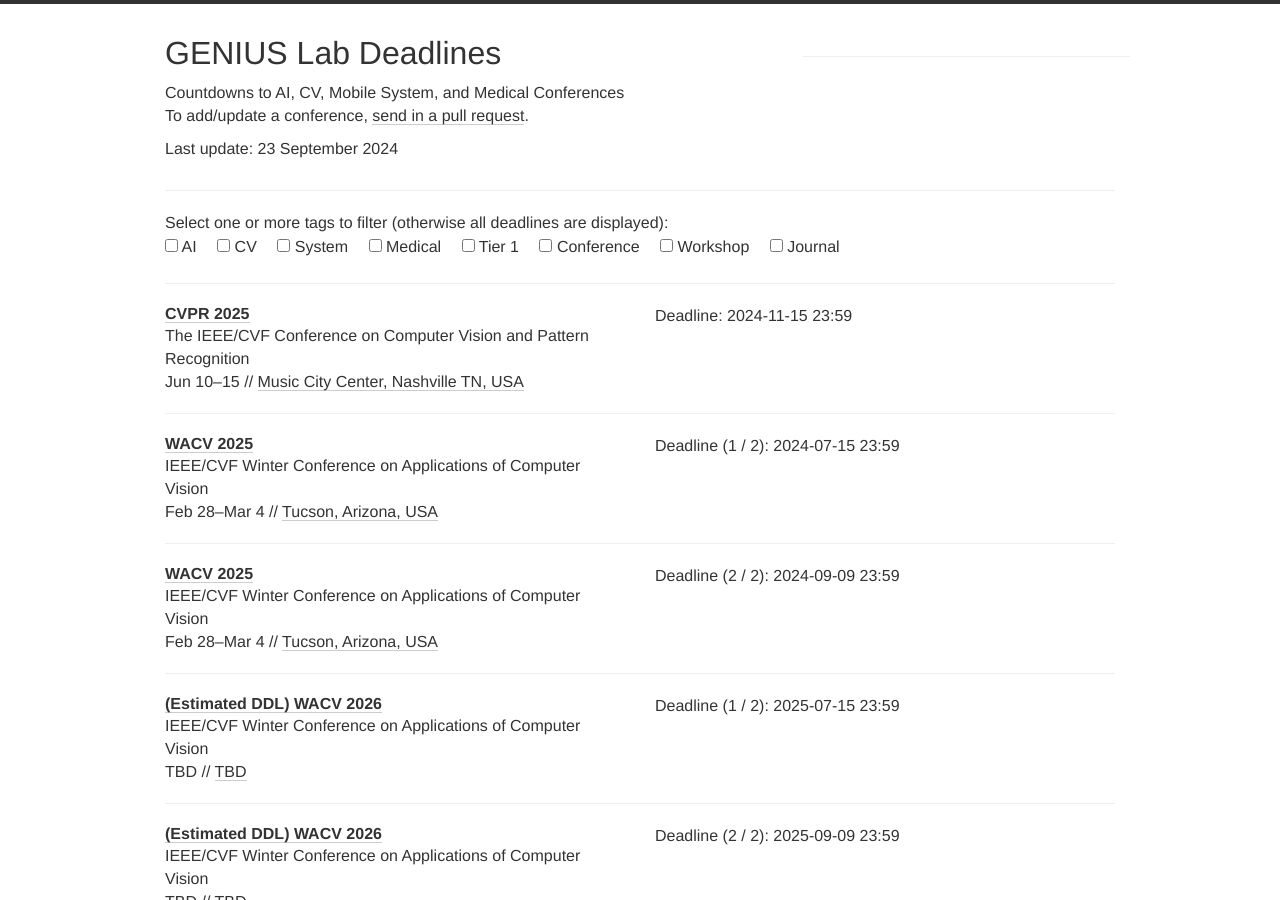
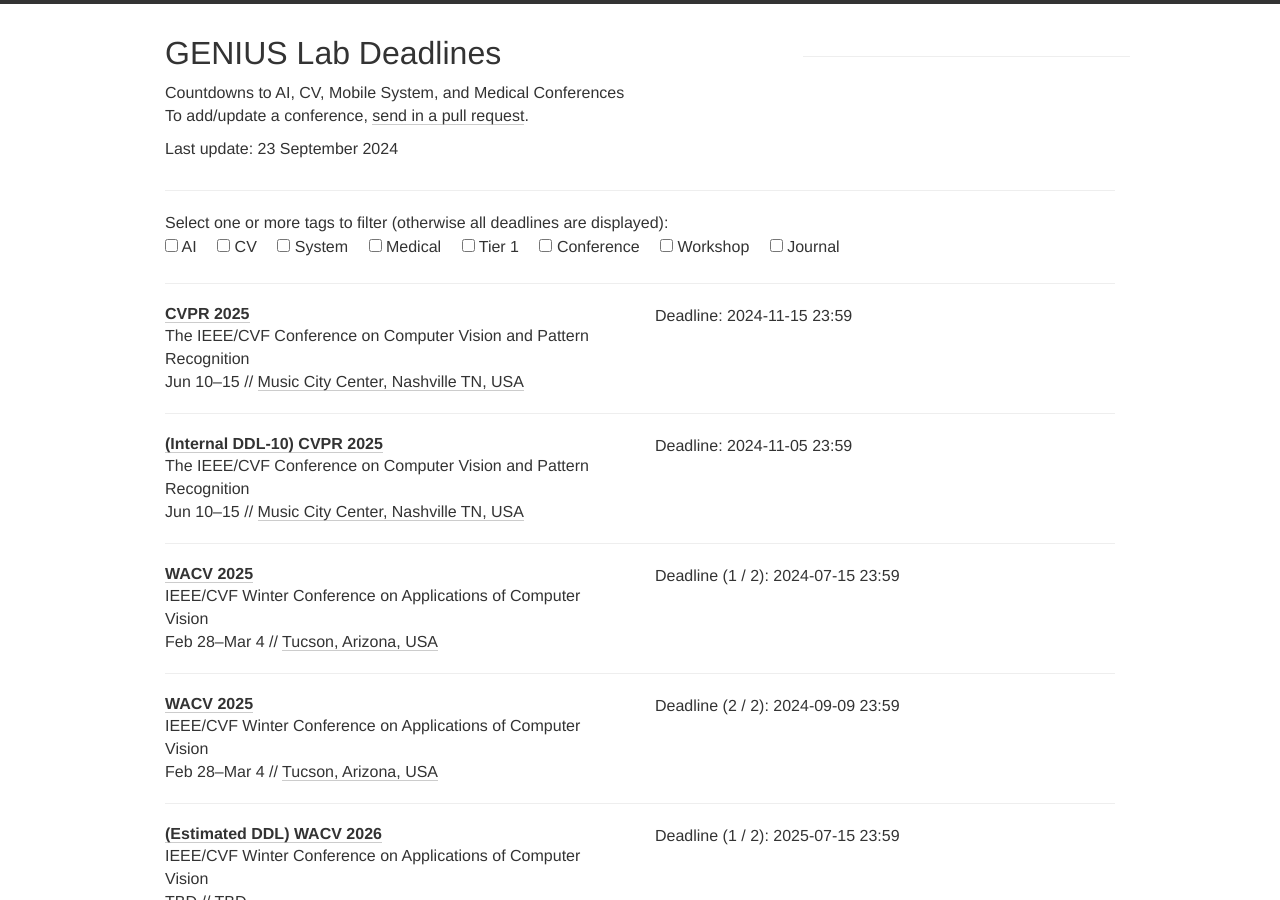
Before and after one commit to genius-lab-deadlines/genius-lab-deadlines.github.io, a Jekyll site: the page built from index.html, in a window 1280 px wide and 900 px high. Built offline with Jekyll 4.4.1, drawn with Linux system fonts in a browser that asks for light colours; nearby versions of some CDN libraries; Markdown is read by kramdown in place of the engine named in the settings.

Commit message:
update internal deadline

```diff
--- a/_data/conferences.yml
+++ b/_data/conferences.yml
@@ -9,6 +9,17 @@
   link: https://cvpr.thecvf.com/
   deadline:
     - "2024-11-15 23:59"
+  timezone: Etc/GMT+6
+  place: Music City Center, Nashville TN, USA
+  tags: [AI, CV, CONF, Tier1]
+
+- name: (Internal DDL-10) CVPR
+  year: 2025
+  date: Jun 10-15
+  description: The IEEE/CVF Conference on Computer Vision and Pattern Recognition
+  link: https://cvpr.thecvf.com/
+  deadline:
+    - "2024-11-05 23:59"
   timezone: Etc/GMT+6
   place: Music City Center, Nashville TN, USA
   tags: [AI, CV, CONF, Tier1]
```
